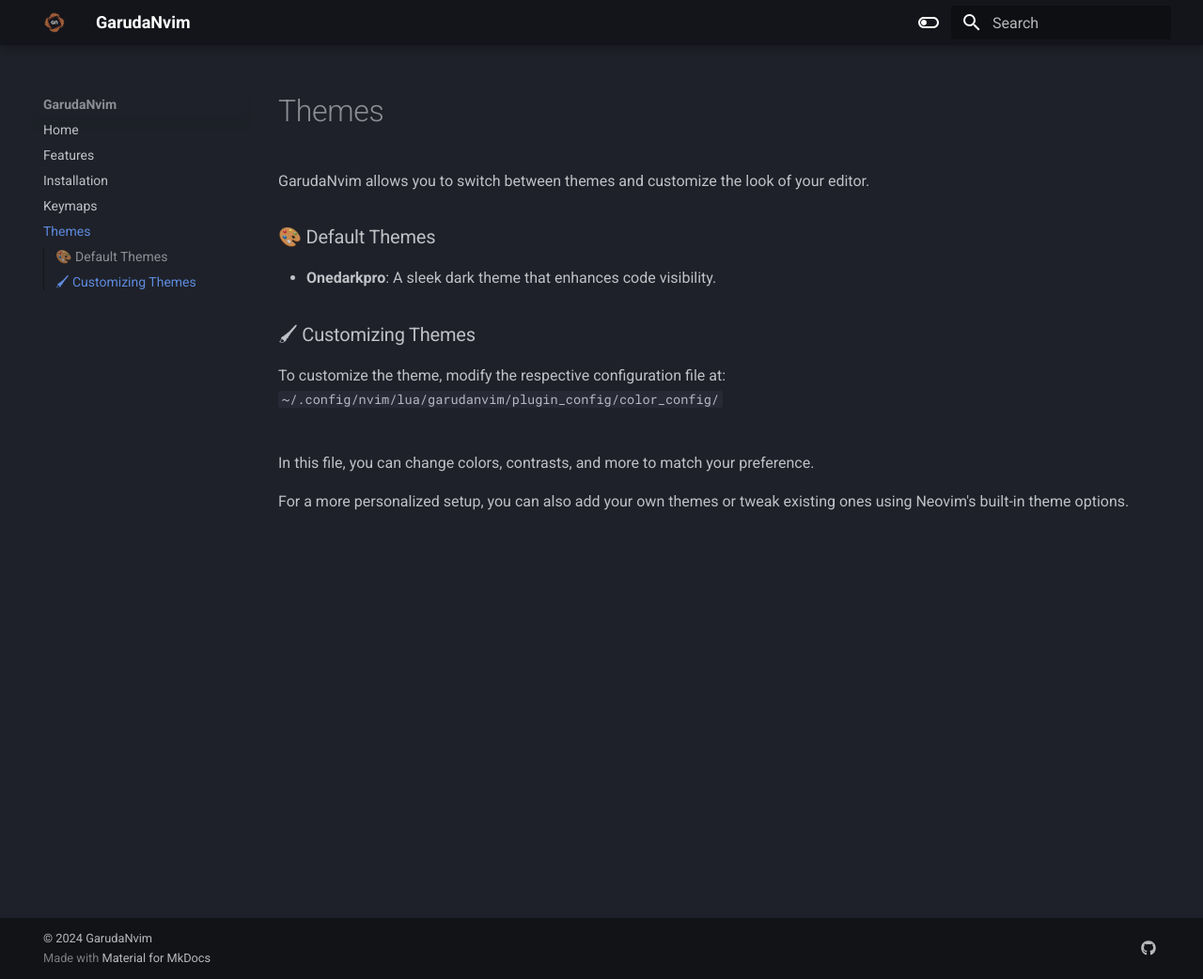
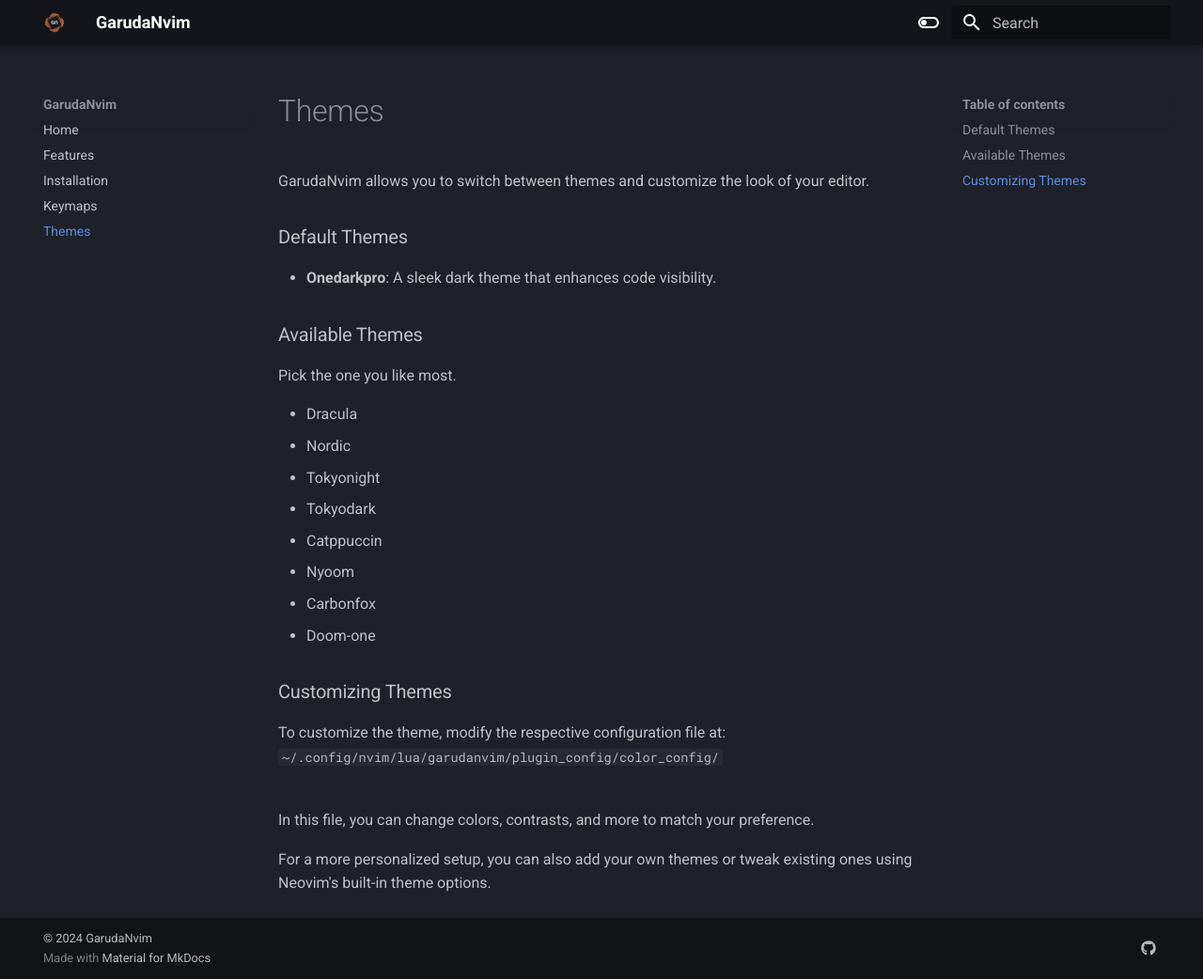
Before and after one commit to GarudaNvim/GarudaNvim.github.io, an MkDocs documentation site: the page built from docs/themes.md, in a window 1280 px wide and 1042 px high. Shown: the whole window at 94% size. Built offline with MkDocs 1.6.1 and Material for MkDocs 9.7.7, drawn with Linux system fonts in a browser that asks for light colours.

```diff
--- a/docs/themes.md
+++ b/docs/themes.md
@@ -2,10 +2,22 @@
 
 GarudaNvim allows you to switch between themes and customize the look of your editor.
 
-### 🎨 Default Themes
+### Default Themes
 - **Onedarkpro**: A sleek dark theme that enhances code visibility.
 
-### 🖌 Customizing Themes
+### Available Themes
+Pick the one you like most.
+
+- Dracula
+- Nordic
+- Tokyonight
+- Tokyodark
+- Catppuccin
+- Nyoom
+- Carbonfox
+- Doom-one
+
+### Customizing Themes
 To customize the theme, modify the respective configuration file at:
 `~/.config/nvim/lua/garudanvim/plugin_config/color_config/`
 
--- a/mkdocs.yml
+++ b/mkdocs.yml
@@ -1,14 +1,17 @@
+# Project Information
 site_name: GarudaNvim
+site_url: https://garudanvim.github.io
+site_author: Priyanshu Ranjan
 
-site_url: https://garudanvim.github.io
-
+# Configuration
 theme:
   name: material
-  logo: assets/logo-wbg-white.png
+  logo: assets/logo-dark.png
   favicon: images/favicon32.png
+  icon:
+    repo: simple/github
   features:
     - navigation.sections
-    - toc.integrate
     - navigation.top
     - search.suggest
     - search.highlight
@@ -33,6 +36,7 @@ theme:
         name: Switch to dark mode
       accent: orange
 
+# Navigation
 nav:
   - Home: index.md
   - Features: features.md
@@ -40,9 +44,11 @@ nav:
   - Keymaps: keymaps.md
   - Themes: themes.md
 
+# Plugins
 plugins:
   - search
 
+# Social and Metadata Information
 extra:
   social:
     - icon: fontawesome/brands/github
@@ -51,6 +57,7 @@ extra:
       description: A minimal and powerful Neovim configuration for macOS and Linux.
       keywords: Neovim, GarudaNvim, macOS, Linux, configuration, coding
 
+# Extensions
 markdown_extensions:
   - pymdownx.highlight:
       anchor_linenums: true
@@ -68,5 +75,6 @@ markdown_extensions:
       emoji_index: !!python/name:material.extensions.emoji.twemoji
       emoji_generator: !!python/name:material.extensions.emoji.to_svg
 
+# Copyright
 copyright: |
   &copy; 2024 <a href="https://github.com/GarudaNvim"  target="_blank" rel="noopener">GarudaNvim</a>
```
Also changed, not shown: docs/404.md (deleted, +0 -10 lines), docs/features.md (+4 -4 lines), docs/index.md (+7 -2 lines), docs/installation.md (+2 -2 lines), docs/keymaps.md (+7 -0 lines), docs/assets/GarudaNvim.png (added), docs/assets/GarudaNvimWbg.png (added), docs/assets/logo-dark.png (renamed from docs/assets/logo-wbg-white.png), docs/assets/logo-light.png (renamed from docs/assets/logo-wbg-black.png).
